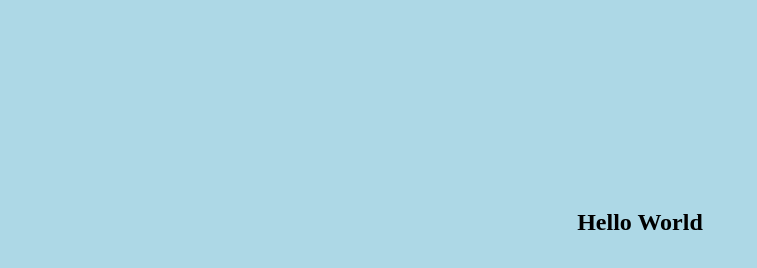
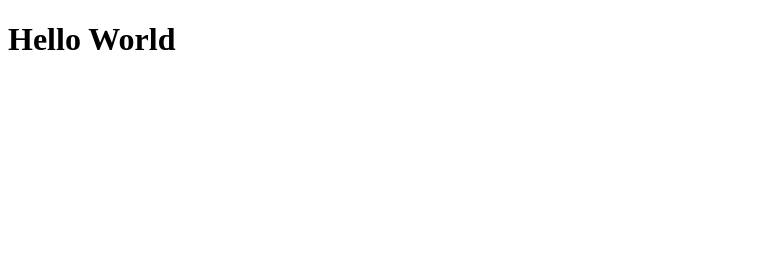
Before and after one commit to lucianoayres/vanilla-js-boilerplate, a website: page src/index.html in a window 1280 px wide. Shown: the whole page, without its empty margins (0-757 px from the left). Drawn offline with Linux system fonts and the light colour scheme.

Commit message:
Revert "initial commit"
This reverts commit d9124ec7026147326c3dfbc7436d30ea2e1d2464.

```diff
--- a/src/index.html
+++ b/src/index.html
@@ -4,7 +4,7 @@
     <meta charset="UTF-8" />
     <meta http-equiv="X-UA-Compatible" content="IE=edge" />
     <meta name="viewport" content="width=device-width, initial-scale=1.0" />
-    <link rel="stylesheet" href="style.css" />
+    <link rel="stylesheet" href="styles/styles.css" />
     <title>Vanilla Javascript Boilerplate</title>
   </head>
   <body>
--- a/src/style.css
+++ /dev/null
@@ -1,20 +0,0 @@
-html,
-body {
-  height: 100%;
-}
-
-body {
-  display: grid;
-  place-items: center;
-
-  background: lightblue;
-}
-
-h1 {
-  font-size: 1.5rem;
-}
-
-a {
-  color: black;
-  text-decoration: none;
-}
--- /dev/null
+++ b/src/styles/styles.css
@@ -0,0 +1,7 @@
+body {
+  background-color: '#efefef';
+}
+
+h1 {
+  font-size: '120px';
+}
```
